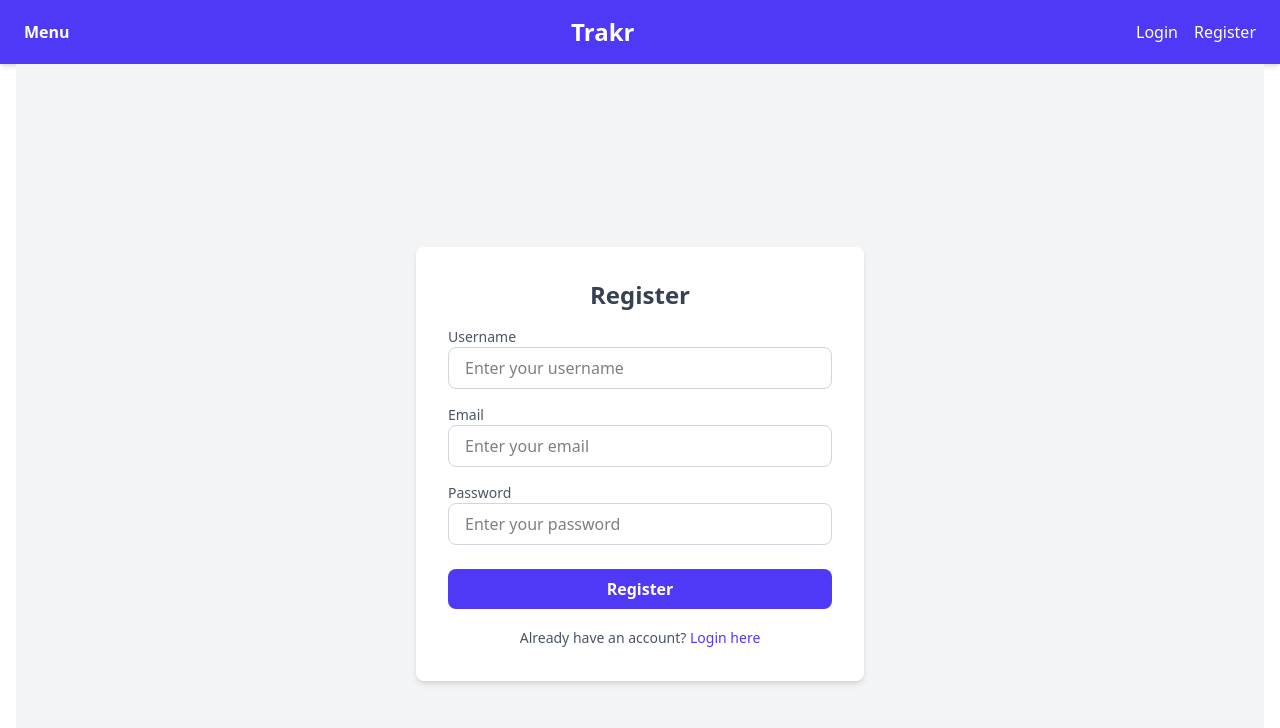
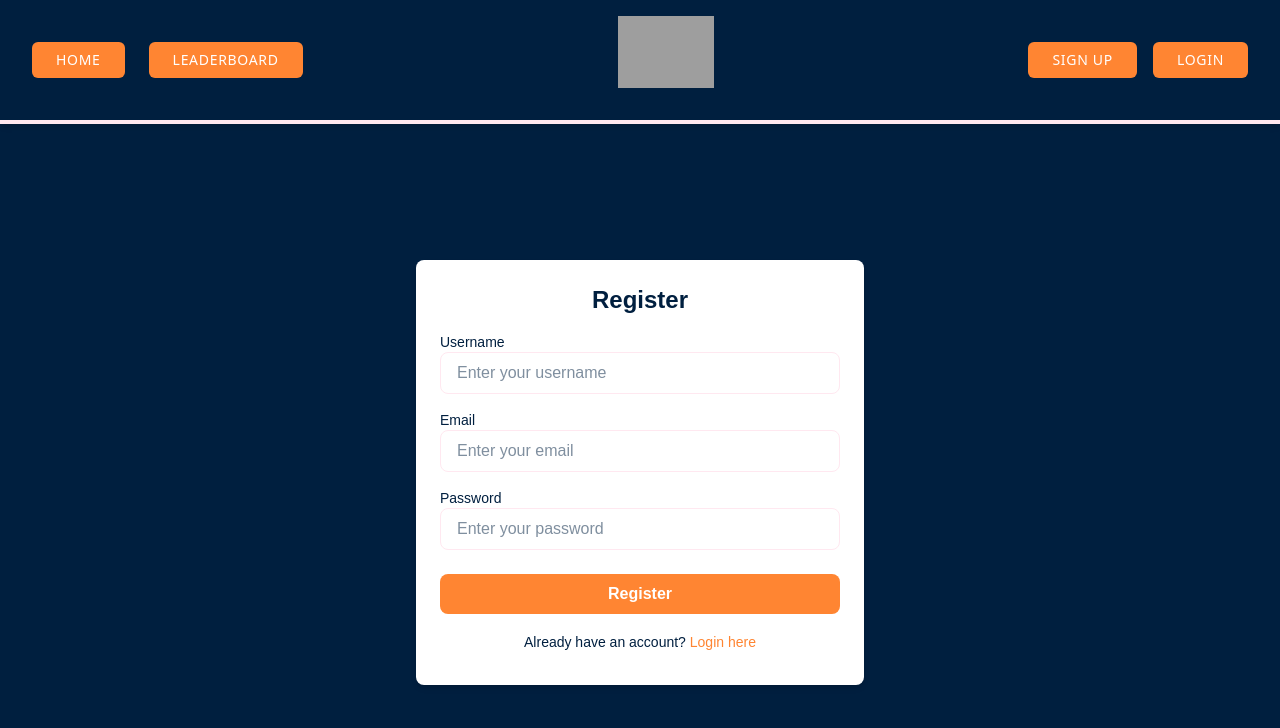
Before and after one commit to kmparks60/trakr, a React (Vite) app in the folder frontend/: page /register in a window 1280 px wide. Shown: the top 728 px of the page. Built offline with nearby package versions, Linux system fonts and the light colour scheme; grey boxes are pictures that could not be loaded.

Commit message:
Styling added to NavBar, Home, Test, Login, and Register components. index.css updated as well

```diff
--- a/frontend/src/app.jsx
+++ b/frontend/src/app.jsx
@@ -9,20 +9,20 @@ import Register from "./components/Register";
 import NavBar from "./components/NavBar";
 
 function App() {
-    return(
+    return (
         <div className="App">
             <NavBar />
-            <div className="container mx-auto px-4">
+            <div className="container mx-auto px-4 py-6">
                 <Routes>
-                <Route path="/" element={<Home />} />
-                <Route path="/login" element={<Login />} />
-                <Route path="/register" element={<Register />} />
-                <Route path="/test" element={<Test />} />
-                <Route path="/timeboard" element={<Timeboard />} />
+                    <Route path="/" element={<Home />} />
+                    <Route path="/login" element={<Login />} />
+                    <Route path="/register" element={<Register />} />
+                    <Route path="/test" element={<Test />} />
+                    <Route path="/timeboard" element={<Timeboard />} />
                 </Routes>
             </div>
         </div>
-    )
+    );
 };
 
 export default App;
--- a/frontend/src/components/Login.jsx
+++ b/frontend/src/components/Login.jsx
@@ -20,40 +20,43 @@ const Login = () => {
   };
 
   return (
-		<div className="flex items-center justify-center min-h-screen bg-gray-100">
-			<div className="w-full max-w-md p-8 bg-white rounded-lg shadow-md">
-				<h2 className="text-2xl font-semibold text-center text-gray-700">Login</h2>
+    <div className="flex justify-center min-h-screen bg-[#001F3F]">
+      <div className="w-full max-w-md p-6 mt-28 bg-[#FFFFFF] rounded-lg shadow-md max-h-[350px]">
+        <h2 className="text-2xl font-semibold text-center text-[#001F3F]">Login</h2>
         {error && <div className="text-red-500 text-center mb-4">{error}</div>}
         <form onSubmit={handleLogin} className="mt-4 space-y-4">
           <div>
-						<label htmlFor="email" className="block text-sm font-medium text-gray-600">Email</label>
+            <label htmlFor="email" className="block text-sm font-medium text-[#001F3F]">Email</label>
             <input
               type="email"
               id="email"
               placeholder="Enter your email"
               value={email}
               onChange={(e) => setEmail(e.target.value)}
-							className="w-full px-4 py-2 border border-gray-300 rounded-lg focus:outline-none focus:ring-2 focus:ring-indigo-500"
+              className="w-full px-4 py-2 border border-[#FFE8F0] rounded-lg focus:outline-none focus:ring-2 focus:ring-[#FF8532] text-[#001F3F]"
             />
           </div>
           <div>
-						<label htmlFor="password" className="block text-sm font-medium text-gray-600">Password</label>
-						<input type="password" id="password" placeholder="Enter your password"
+            <label htmlFor="password" className="block text-sm font-medium text-[#001F3F]">Password</label>
+            <input
+              type="password"
+              id="password"
+              placeholder="Enter your password"
               value={password}
               onChange={(e) => setPassword(e.target.value)}
-						className="w-full px-4 py-2 border border-gray-300 rounded-lg focus:outline-none focus:ring-2 focus:ring-indigo-500"
+              className="w-full px-4 py-2 border border-[#FFE8F0] rounded-lg focus:outline-none focus:ring-2 focus:ring-[#FF8532] text-[#001F3F]"
             />
           </div>
           <div className="mt-6">
-						<button type="submit" className="w-full py-2 px-4 bg-indigo-600 text-white font-semibold rounded-lg hover:bg-indigo-700 focus:outline-none">
+            <button type="submit" className="w-full py-2 px-4 bg-[#FF8532] text-[#FFFFFF] font-semibold rounded-lg hover:bg-[#FFE8F0] hover:text-[#001F3F] focus:outline-none">
               Login
             </button>
           </div>
         </form>
         <div className="mt-4 text-center">
-					<span className="text-sm text-gray-600">
+          <span className="text-sm text-[#001F3F]">
             Don't have an account?
-						<a href="/register" className="text-indigo-600 hover:text-indigo-700"> Register here</a>
+            <a href="/register" className="text-[#FF8532] hover:text-[#FFE8F0]"> Register here</a>
           </span>
         </div>
       </div>
--- a/frontend/src/components/NavBar.jsx
+++ b/frontend/src/components/NavBar.jsx
@@ -1,92 +1,74 @@
 import axios from 'axios';
-import React, { useEffect, useState } from 'react';
+import React, { useEffect } from 'react';
 import { Link, useNavigate } from 'react-router-dom';
 
 function NavBar() {
 	const navigate = useNavigate();
 	const token = localStorage.getItem('token');
-	const [username, setUsername] = useState('');
-
-	const getUserIdFromToken = () => {
-		if (token) {
-			try {
-				const tokenParts = token.split('.');
-				if (tokenParts.length === 3) {
-					const decoded = JSON.parse(atob(tokenParts[1]));
-					return decoded.userId || null;
-				}
-			} catch (error){
-				console.error("Error decoding token: ", error)
-			}
-		}
-		return null;
-	};
 
 	useEffect(() => {
 		const token = localStorage.getItem('token');
-		const userId = getUserIdFromToken();
-		if (userId && token) {
-		  axios
-			.get(`http://localhost:5000/api/users/${userId}`, {
-			  headers: {
-				Authorization: `Bearer ${token}`,
-			  },
-			})
-			.then((response) => {
-			  setUsername(response.data.username);
-			})
-			.catch((error) => {
-			  console.error('Error fetching username:', error);
-			});
-		} else {
-			setUsername('');
-		}
 	}, [token]);
 
 	const handleLogout = () => {
 		localStorage.removeItem('token');
-    	setUsername('');
     	navigate('/');
 	};
 
 	return (
-		<nav className="bg-indigo-600 text-white shadow-md py-4 px-6 flex justify-between items-center">
-			<div className="relative group">
-				<button className="text-white hover:text-indigo-200 focus:outline-none">
-					<span className="font-semibold">Menu</span>
+		<nav className="bg-[#001F3F] text-white shadow-md py-4 px-8 flex justify-between items-center border-b-4 border-[#FFE8F0]">
+			<div className="flex space-x-6">
+				<button
+					className="bg-[#FF8532] text-[#FFFFFF] py-2 px-6 rounded-md text-sm font-sans uppercase tracking-wider hover:bg-[#FFE8F0] hover:text-[#001F3F] focus:outline-none transform hover:scale-105 transition-all duration-300"
+					onClick={() => navigate('/')}
+				>
+					Home
 				</button>
-				<div className="absolute left-0 mt-2 w-40 bg-white text-gray-800 shadow-lg rounded-md opacity-0 group-hover:opacity-100 transition-opacity duration-300 group-hover:block">
-					<Link to="/" className="block px-4 py-2 hover:bg-indigo-100">Home</Link>
-					<Link to="/test" className="block px-4 py-2 hover:bg-indigo-100">Test</Link>
-					<Link to="/timeboard" className="block px-4 py-2 hover:bg-indigo-100">Timeboard</Link>
-				</div>
+				<button
+					className="bg-[#FF8532] text-[#FFFFFF] py-2 px-6 rounded-md text-sm font-sans uppercase tracking-wider hover:bg-[#FFE8F0] hover:text-[#001F3F] focus:outline-none transform hover:scale-105 transition-all duration-300"
+					onClick={() => navigate('/timeboard')}
+				>
+					Leaderboard
+				</button>
 			</div>
 
 			<div className="flex-grow text-center">
-				{!token ? (
-				<Link to="/" className="text-2xl font-semibold text-white">Trakr</Link>
-				) : (
-				<span className="text-xl font-semibold">Welcome, {username}</span>
-				)}
+				<Link to="/" className="text-2xl font-semibold text-white">
+					<img
+					src="https://64.media.tumblr.com/0148460d14734cf35d3d9f6cc9877e12/1786fc6644ea9e29-68/s540x810/a16a0bc3f979c04df9e3315b259e52632588d5d8.pnj"
+					alt="Trakr Logo"
+					className="md:h-18 mb-4 mx-auto"
+					/>
+				</Link>
 			</div>
 
-			<div className="space-x-4">
+			<div className="space-x-4 flex items-center">
 				{!token ? (
-				<>
-					<Link to="/login" className="hover:text-indigo-200">Login</Link>
-					<Link to="/register" className="hover:text-indigo-200">Register</Link>
-				</>
+					<>
+					<button
+						className="bg-[#FF8532] text-[#FFFFFF] py-2 px-6 rounded-md text-sm font-sans uppercase tracking-wider hover:bg-[#FFE8F0] hover:text-[#001F3F] focus:outline-none transform hover:scale-105 transition-all duration-300"
+						onClick={() => navigate('/register')}
+					>
+						Sign Up
+					</button>
+					<button
+						className="bg-[#FF8532] text-[#FFFFFF] py-2 px-6 rounded-md text-sm font-sans uppercase tracking-wider hover:bg-[#FFE8F0] hover:text-[#001F3F] focus:outline-none transform hover:scale-105 transition-all duration-300"
+						onClick={() => navigate('/login')}
+					>
+						Login
+					</button>
+					</>
 				) : (
-				<button
+					<button
 					onClick={handleLogout}
-					className="hover:text-indigo-200"
-				>
+					className="bg-[#FF8532] text-[#FFFFFF] py-2 px-6 rounded-md text-sm font-sans uppercase tracking-wider hover:bg-[#FFE8F0] hover:text-[#001F3F] focus:outline-none transform hover:scale-105 transition-all duration-300"
+					>
 					Logout
-				</button>
+					</button>
 				)}
 			</div>
 		</nav>
 	);
-};
+}
 
 export default NavBar;
--- a/frontend/src/components/Register.jsx
+++ b/frontend/src/components/Register.jsx
@@ -3,7 +3,7 @@ import axios from 'axios';
 import { useNavigate } from 'react-router-dom';
 
 const Register = () => {
-	const [username, SetUsername] = useState("");
+  const [username, SetUsername] = useState('');
   const [email, setEmail] = useState('');
   const [password, setPassword] = useState('');
   const [error, setError] = useState('');
@@ -21,45 +21,54 @@ const Register = () => {
   };
 
   return (
-		<div className="flex items-center justify-center min-h-screen bg-gray-100">
-			<div className="w-full max-w-md p-8 bg-white rounded-lg shadow-md">
-				<h2 className="text-2xl font-semibold text-center text-gray-700">Register</h2>
+    <div className="flex justify-center min-h-screen bg-[#001F3F]">
+      <div className="w-full max-w-md p-6 mt-28 bg-[#FFFFFF] rounded-lg shadow-md max-h-[425px]">
+        <h2 className="text-2xl font-semibold text-center text-[#001F3F]">Register</h2>
         {error && <div className="text-red-500 text-center mb-4">{error}</div>}
         <form onSubmit={handleRegister} className="mt-4 space-y-4">
           <div>
-					<label htmlFor="username" className="block text-sm font-medium text-gray-600">Username</label>
-					<input type="text" id="username" placeholder="Enter your username"
+            <label htmlFor="username" className="block text-sm font-medium text-[#001F3F]">Username</label>
+            <input
+              type="text"
+              id="username"
+              placeholder="Enter your username"
               value={username}
               onChange={(e) => SetUsername(e.target.value)}
-					className="w-full px-4 py-2 border border-gray-300 rounded-lg focus:outline-none focus:ring-2 focus:ring-indigo-500"
+              className="w-full px-4 py-2 border border-[#FFE8F0] rounded-lg focus:outline-none focus:ring-2 focus:ring-[#FF8532] text-[#001F3F]"
             />
           </div>
           <div>
-					<label htmlFor="email" className="block text-sm font-medium text-gray-600">Email</label>
-					<input type="email" id="email" placeholder="Enter your email"
+            <label htmlFor="email" className="block text-sm font-medium text-[#001F3F]">Email</label>
+            <input
+              type="email"
+              id="email"
+              placeholder="Enter your email"
               value={email}
               onChange={(e) => setEmail(e.target.value)}
-					className="w-full px-4 py-2 border border-gray-300 rounded-lg focus:outline-none focus:ring-2 focus:ring-indigo-500"
+              className="w-full px-4 py-2 border border-[#FFE8F0] rounded-lg focus:outline-none focus:ring-2 focus:ring-[#FF8532] text-[#001F3F]"
             />
           </div>
           <div>
-					<label htmlFor="password" className="block text-sm font-medium text-gray-600">Password</label>
-					<input type="password" id="password" placeholder="Enter your password"
+            <label htmlFor="password" className="block text-sm font-medium text-[#001F3F]">Password</label>
+            <input
+              type="password"
+              id="password"
+              placeholder="Enter your password"
               value={password}
               onChange={(e) => setPassword(e.target.value)}
-					className="w-full px-4 py-2 border border-gray-300 rounded-lg focus:outline-none focus:ring-2 focus:ring-indigo-500"
+              className="w-full px-4 py-2 border border-[#FFE8F0] rounded-lg focus:outline-none focus:ring-2 focus:ring-[#FF8532] text-[#001F3F]"
             />
           </div>
           <div className="mt-6">
-					<button type="submit" className="w-full py-2 px-4 bg-indigo-600 text-white font-semibold rounded-lg hover:bg-indigo-700 focus:outline-none">
+            <button type="submit" className="w-full py-2 px-4 bg-[#FF8532] text-[#FFFFFF] font-semibold rounded-lg hover:bg-[#FFE8F0] hover:text-[#001F3F] focus:outline-none">
               Register
             </button>
           </div>
         </form>
         <div className="mt-4 text-center">
-					<span className="text-sm text-gray-600">
+          <span className="text-sm text-[#001F3F]">
             Already have an account?
-						<a href="/login" className="text-indigo-600 hover:text-indigo-700"> Login here</a>
+            <a href="/login" className="text-[#FF8532] hover:text-[#FFE8F0]"> Login here</a>
           </span>
         </div>
       </div>
--- a/frontend/src/components/Test.jsx
+++ b/frontend/src/components/Test.jsx
@@ -1,5 +1,6 @@
 import { useState, useEffect } from "react";
 import { promptsData } from "../../db.json";
+import { Link } from "react-router-dom";
 
 function Test() {
 	const [prompt, setPrompt] = useState("");
@@ -71,21 +72,25 @@ function Test() {
 		setWpm(wordsTyped);
 	};
 
+	const closeModal = () => {
+		setTestEnded(false);
+	};
+
 	return (
-		<div className="flex flex-col items-center justify-center min-h-screen bg-gray-100 p-6">
-			<h1 className="text-3xl font-bold mb-4">Typing Test</h1>
+		<div className="flex flex-col items-center justify-start pt-4 pb-6 px-6 bg-[#001F3F]">
+			<h1 className="text-3xl font-bold mb-4 text-[#FFE8F0]">Start typing to begin</h1>
 
-			<div className="text-4xl font-bold text-blue-600 mb-4">
+			<div className="text-4xl font-bold text-[#FFE8F0] mb-4">
 				{timeLeft}s
 			</div>
 
-			<div className="bg-white border-2 border-gray-300 p-6 w-full max-w-2xl rounded shadow-md relative">
-			<p className="whitespace-pre-wrap text-gray-700 text-lg leading-loose">
+			<div className="bg-[#FFFFFF] border-2 border-[#FFE8F0] p-6 w-full max-w-3xl rounded shadow-md relative">
+				<p className="whitespace-pre-wrap text-[#3a3a3a] text-lg leading-loose">
 					{prompt.split("").map((char, index) => {
 						let typedChar = inputValue[index] || "";
 						let textColor =
 							typedChar === char
-					? "text-blue-600"
+								? "text-[#001F3F]"
 								: typedChar
 								? "text-red-600"
 								: "text-gray-400";
@@ -103,34 +108,41 @@ function Test() {
 				value={inputValue}
 				onChange={handleInputChange}
 				disabled={testEnded}
-				className="mt-4 p-2 w-full max-w-2xl h-20 border border-gray-300 rounded"
+				className="bg-[#FFFFFF] mt-4 p-2 w-full max-w-3xl h-20 border border-[#001F3F] rounded text-[#001F3F]"
 				placeholder="Start typing here..."
 			></textarea>
 
-			<div className="mt-4 flex space-x-4">
-				<button
-					onClick={endTest}
-					className="bg-red-500 text-white px-4 py-2 rounded hover:bg-red-700 transition"
-				>
+			<div className="mt-4 flex flex-col items-center space-y-4">
+				<div className="flex space-x-4">
+					<button onClick={endTest} className="bg-[#FF8532] text-[#FFFFFF] py-2 px-6 rounded-md hover:bg-[#FFE8F0] hover:text-[#001F3F] focus:outline-none">
 						Stop
 					</button>
-				<button
-					onClick={resetTest}
-					className="bg-blue-500 text-white px-4 py-2 rounded hover:bg-blue-700 transition"
-				>
+					<button onClick={resetTest} className="bg-[#FF8532] text-[#FFFFFF] py-2 px-6 rounded-md hover:bg-[#FFE8F0] hover:text-[#001F3F] focus:outline-none">
 						Reset
 					</button>
 				</div>
+				<Link to="/timeboard" className="px-4 py-2 bg-[#FF8532] text-[#FFFFFF] rounded-md hover:bg-[#FFE8F0] hover:text-[#001F3F] focus:outline-none">
+					Leaderboard
+				</Link>
+			</div>
 
 			{testEnded && (
-			<div className="mt-6 p-4 bg-white shadow-md rounded w-full max-w-md text-center">
-				<h2 className="text-2xl font-semibold mb-2">Test Results</h2>
-				<p>
+				<div className="fixed inset-0 flex justify-center items-center bg-transparent z-50">
+					<div className="bg-[#FFE8F0] p-6 rounded-lg w-full max-w-md text-center shadow-xl relative">
+						<h2 className="text-2xl font-semibold mb-2 text-[#001F3F]">Test Results</h2>
+						<p className="text-[#001F3F]">
 							<strong>WPM:</strong> {wpm}
 						</p>
-				<p>
+						<p className="text-[#001F3F]">
 							<strong>Accuracy:</strong> {accuracy}%
 						</p>
+						<button
+							onClick={closeModal}
+							className="mt-4 bg-[#FF8532] text-[#FFFFFF] py-2 px-6 rounded-md hover:bg-[#FFE8F0] hover:text-[#001F3F] focus:outline-none"
+						>
+							Close
+						</button>
+					</div>
 				</div>
 			)}
 		</div>
--- a/frontend/src/index.css
+++ b/frontend/src/index.css
@@ -1 +1,74 @@
 @import "tailwindcss";
+
+:root {
+    --dark-blue: #001F3F;
+    --soft-pink: #FFE8F0;
+    --bright-orange: #FF8532;
+    --white: #FFFFFF;
+}
+
+body {
+    background-color: #001F3F;
+    color: #FFFFFF;
+    font-family: 'Poppins', sans-serif;
+}
+
+.btn-primary {
+    background-color: #FF8532;
+    color: #FFFFFF;
+    padding: 10px 20px;
+    border-radius: 8px;
+    transition: all 0.3s ease;
+}
+
+.btn-primary:hover {
+    background-color: #FFE8F0;
+    transform: scale(1.05);
+}
+
+.btn:hover {
+    transform: scale(1.05);
+}
+
+.navbar {
+    background-color: #001F3F;
+    color: #FFFFFF;
+    padding: 20px;
+    display: flex;
+    justify-content: space-between;
+    align-items: center;
+    box-shadow: 0 4px 8px rgba(0, 0, 0, 0.1);
+}
+
+.navbar a {
+    color: #FFE8F0;
+    margin-left: 15px;
+    box-shadow: 0 4px 8px rgba(0, 0, 0, 0.1);
+}
+
+.navbar a:hover {
+    text-decoration: underline;
+}
+
+.test-result {
+    background-color: #FFFFFF;
+    padding: 20px;
+    border-radius: 12px;
+    box-shadow: 0 4px 8px rgba(0, 0, 0, 0.1);
+    margin-top: 20px;
+}
+
+.test-result h2 {
+    color: #001F3F;
+}
+
+.card {
+    background-color: #FFFFFF;
+    padding: 20px;
+    border-radius: 12px;
+    box-shadow: 0 4px 8px rgba(0, 0, 0, 0.1);
+}
+
+.card:hover {
+    box-shadow: 0 8px 16px rgba(0, 0, 0, 0.15);
+}
```
Also changed, not shown: frontend/package.json (+4 -4 lines), frontend/src/components/Home.jsx (+13 -14 lines), frontend/tailwind.config.js (added, +18 -0 lines), 1 other file (tests, documents, lock files or other folders). Lines whose indentation alone changed are shown as unchanged.
